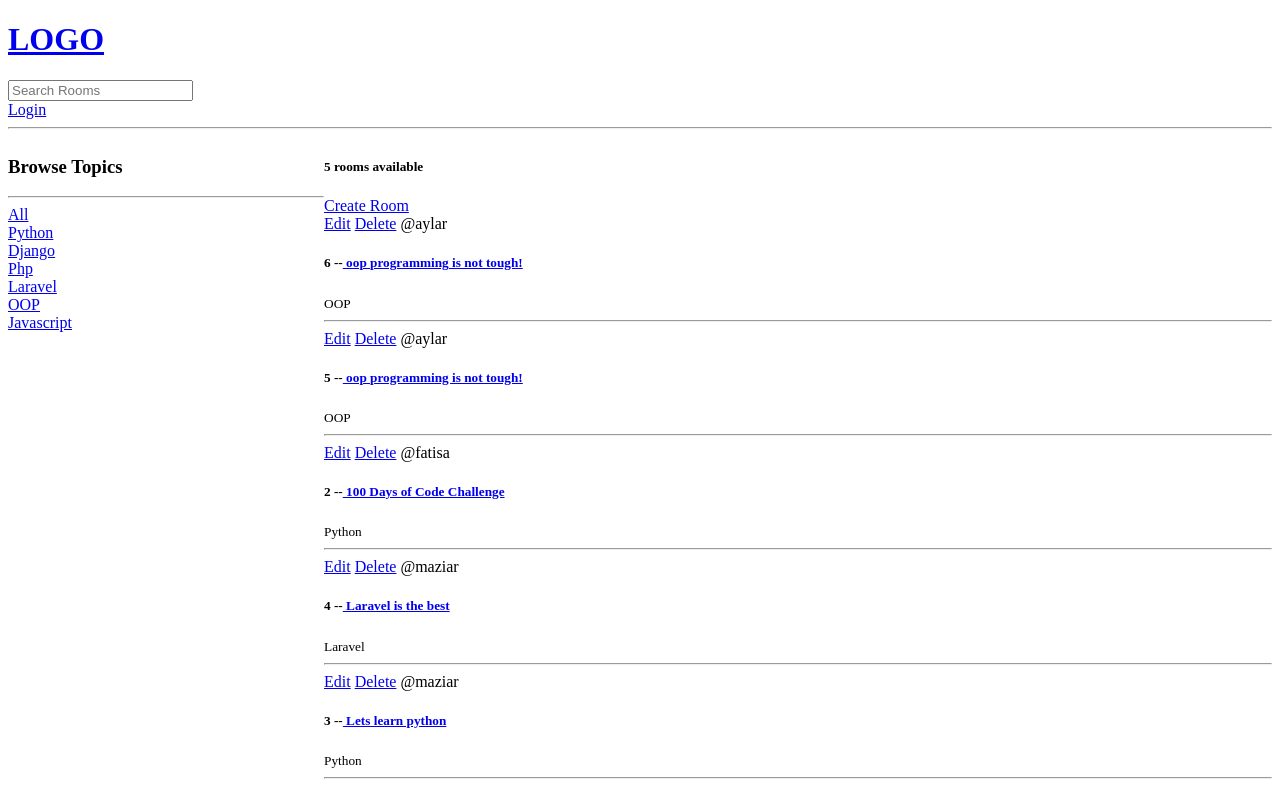
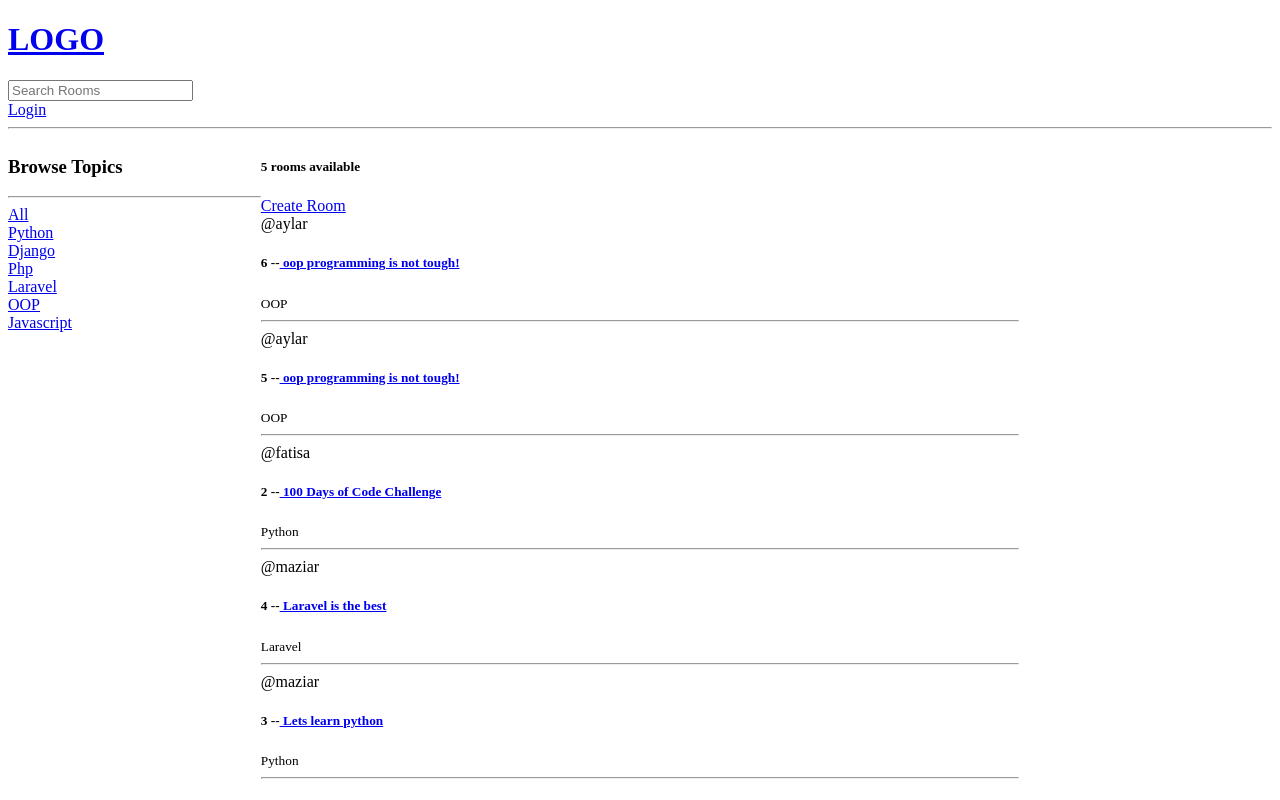
Before and after one commit to MaziarHeidari2003/djangoWithcDennisIvy_DiscordProject, a Django app: page / in a window 1280 px wide. Run offline with Django 5.2, Linux system fonts and the light colour scheme; data comes from the database, SQL or seed files in the repository.

Commit message:
now im going to extend the home page and make the grid 3 fractions

```diff
--- a/templates/base/home.html
+++ b/templates/base/home.html
@@ -5,7 +5,7 @@
 <style>
     .home-container {
       display:grid;
-      grid-template-columns: 1fr 3fr;
+      grid-template-columns: 1fr 3fr 1fr;
     }
 </style>
 
@@ -35,7 +35,7 @@
             {% for room in rooms  %}
 
               <div>
-                {% if request.user != room.host %} <!--
+                {% if request.user == room.host %} <!--
                   so i dont want everyone to be able to edit or delete except the owner
                 -->
                   <a href="{% url 'base:update-room' room.id %}">Edit</a>
```
Also changed, not shown: templates/base/delete.html (line endings or trailing spaces).
